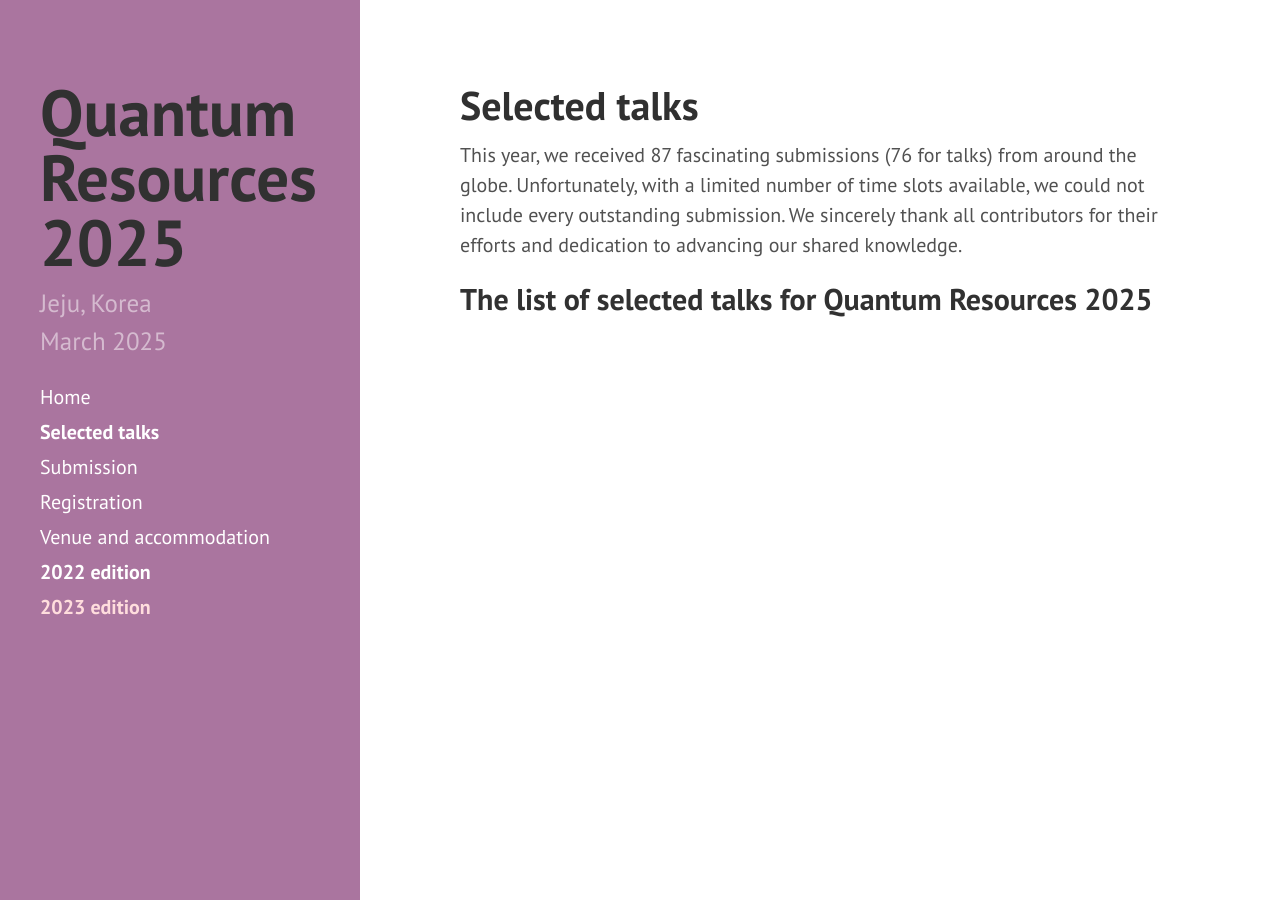
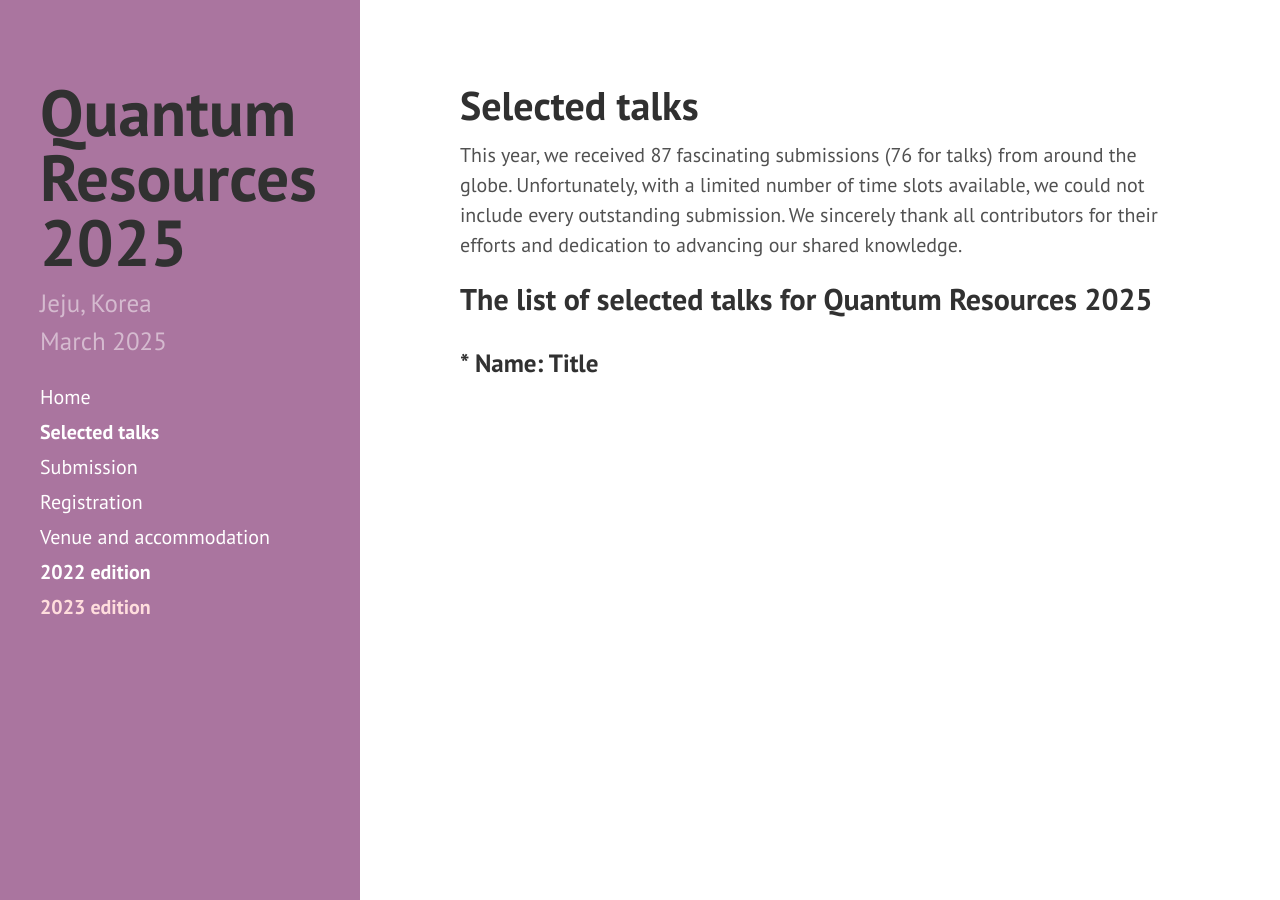
Before and after one commit to yeon-lee/yeon-lee.github.io, a Jekyll site: the page built from selected_talks.md, in a window 1280 px wide. Built offline with Jekyll 4.4.1, drawn with Linux system fonts in a browser that asks for light colours; nearby versions of some CDN libraries.

Commit message:
Update selected_talks.md

```diff
--- a/selected_talks.md
+++ b/selected_talks.md
@@ -7,3 +7,5 @@ order: 3
 This year, we received 87 fascinating submissions (76 for talks) from around the globe. Unfortunately, with a limited number of time slots available, we could not include every outstanding submission. We sincerely thank all contributors for their efforts and dedication to advancing our shared knowledge.
 
 ## The list of selected talks for Quantum Resources 2025
+
+### * Name: Title
```
